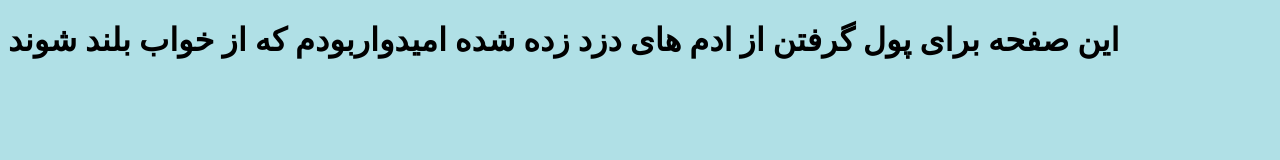
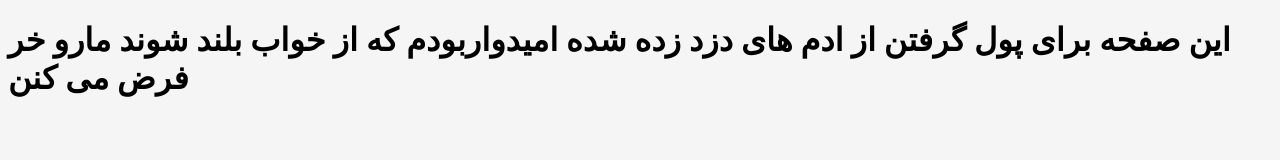
Before and after one commit to alirezamosavi/red-frame.ir, a plain HTML site: page index.html in a window 1280 px wide. Drawn offline with Linux system fonts and the light colour scheme.

Commit message:
Update index.html

```diff
--- a/index.html
+++ b/index.html
@@ -1,9 +1,10 @@
 <!DOCTYPE html>
 <html>
-<body style="background-color:powderblue;">
+<body style="background-color:whitesmoke;">
 
 <h1 style="color:black">
 این صفحه برای پول گرفتن از ادم های دزد زده شده امیدواربودم که از خواب بلند شوند
+مارو خر فرض می کنن
 </h1>
  </body>
 </html>
```
